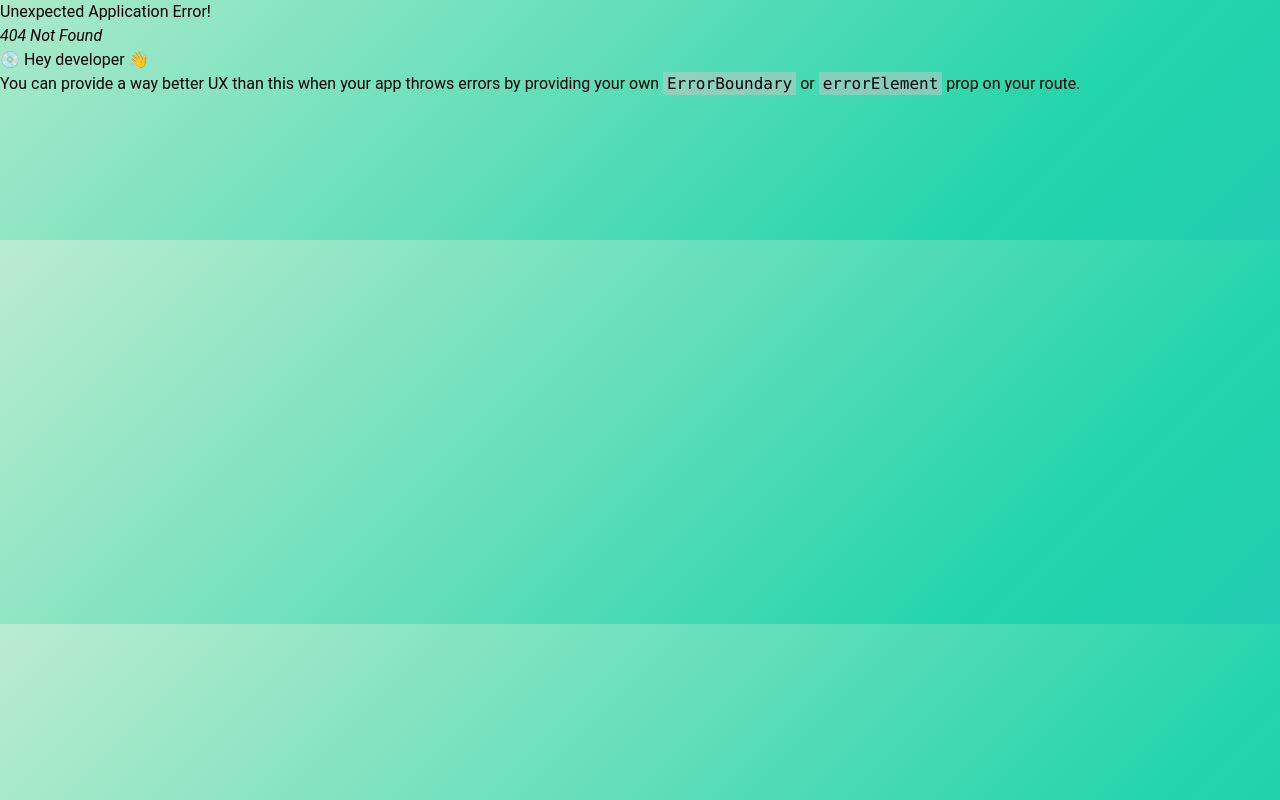
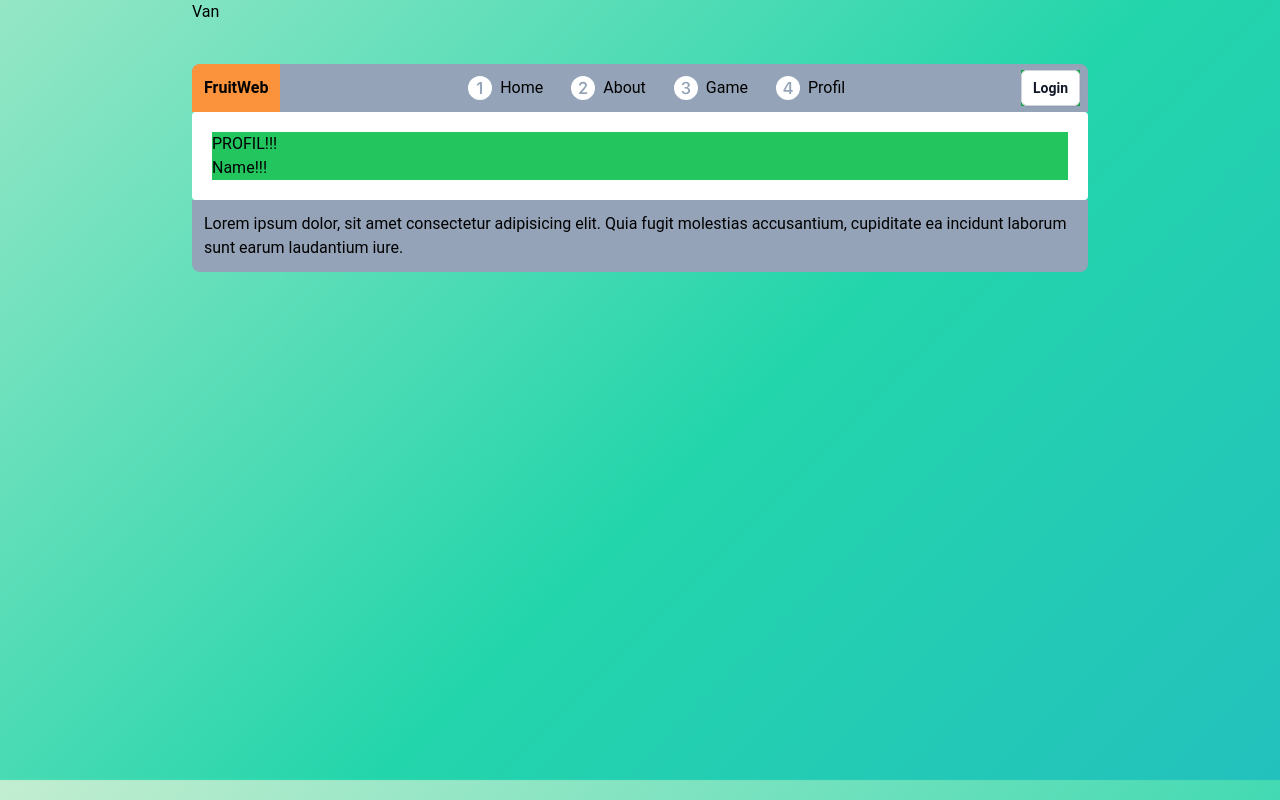
Before and after one commit to MikiDani/fruitweb, a React (Create React App) app: page /profil in a window 1280 px wide. Before the commit this address had no page. Built offline with nearby package versions, Linux system fonts and the light colour scheme.

Commit message:
webfruit_013

```diff
--- a/src/App.jsx
+++ b/src/App.jsx
@@ -1,37 +1,39 @@
-import {
-  createBrowserRouter,
-  Route,
-  createRoutesFromElements,
-  RouterProvider
-} from 'react-router-dom'
+import React, { useState } from "react";
+import { AppContext } from "./variables";
+import { BrowserRouter, Routes, Route } from "react-router-dom";
 
 // pages
 import Home from './pages/Home';
 import About from './pages/About';
 import Game from './pages/Game';
 import Login from './pages/Login';
-import Forgot from './pages/Forgot';
 import Registration from './pages/Registration';
+import Profil from './pages/Profil';
 
 // layouts
 import RootIndex from './layouts/RootIndex';
 
-const router = createBrowserRouter(
-  createRoutesFromElements(
-    <Route path="/" element={<RootIndex />}>
-      <Route index element={<Home />} />
-      <Route path="/about" element={<About />} />
-      <Route path="/game" element={<Game />} />
-      <Route path="/login" element={<Login />} />
-      <Route path="/forgot" element={<Forgot />} />
-      <Route path="/registration" element={<Registration />} />
-    </Route>
-  )
-)
+function App() {
 
-function App() {
+  const [login, setLogin] = useState(false);
+  const [reload, setReload] = useState(false);
+  const [test, setTest] = useState(false);
+
   return (
-    <RouterProvider router={router} />
+    <BrowserRouter>
+      <AppContext.Provider value={{ login, setLogin, reload, setReload, test, setTest }}>
+        <Routes>
+          <Route path="/" element={<RootIndex />}>
+            <Route index element={<Home />} />
+            <Route path="/about" element={<About />} />
+            <Route path="/game" element={<Game />} />
+            <Route path="/login" element={<Login />} />
+            <Route path="/profil" element={<Profil />} />
+            <Route path="/registration" element={<Registration />} />
+          </Route>
+        </Routes>
+      </AppContext.Provider>
+    </BrowserRouter>
   );
 }
 
--- a/src/index.js
+++ b/src/index.js
@@ -9,7 +9,7 @@ const root = ReactDOM.createRoot(document.getElementById('root'));
 
 root.render(
     <React.StrictMode>
-    <App/>
+      <App/>
     </React.StrictMode>
     );
 
--- a/src/layouts/Dropdown.jsx
+++ b/src/layouts/Dropdown.jsx
@@ -1,7 +1,8 @@
 import { Fragment, useState, useEffect } from 'react'
 import { Menu, Transition } from '@headlessui/react'
+import { NavLink } from 'react-router-dom';
 
-import { NavLink } from 'react-router-dom';
+import { useAppContext } from "../variables";
 
 function classNames(...classes) {
   return classes.filter(Boolean).join(' ')
@@ -9,23 +10,26 @@ function classNames(...classes) {
 
 export default function Dropdown() {
 
-  const [login, setLogin] = useState('')
-
+  const { login, setLogin } = useAppContext();
 
   useEffect (() => {
     setLogin('Van')
-  })
+    console.log('useEffect...')
+  }, [])
 
 
   const handleLogOut = () => {
-    localStorage.setItem('login', null)
+    console.log('LOGOUT')
+    setLogin(null)
+    //localStorage.setItem('login', null)
+    localStorage.clear()
   }
 
   return (
     <Menu as="div" className="relative inline-block text-right">
       <div>
         <Menu.Button className="inline-flex w-full justify-center gap-x-1.5 rounded-md bg-white px-3 py-2 text-sm font-semibold text-gray-900 shadow-sm ring-1 ring-inset ring-gray-300 hover:bg-gray-50">
-          User
+          Login
         </Menu.Button>
       </div>
 
@@ -40,7 +44,24 @@ export default function Dropdown() {
       >
         <Menu.Items className="absolute right-0 z-10 mt-2 w-56 origin-top-right rounded-md bg-white shadow-lg ring-1 ring-black ring-opacity-5 focus:outline-none">
           <div className="py-1">
-            <Menu.Item>
+            {login ? (
+              <Menu.Item>
+                {({ active }) => (
+                  <NavLink
+                  onClick={handleLogOut}
+                  to="/"
+                    className={classNames(
+                      active ? 'bg-gray-100 text-gray-900' : 'text-gray-700',
+                      'block px-4 py-2 text-sm'
+                    )}
+                  >
+                  Logout
+                  </NavLink>
+                )}
+              </Menu.Item>
+            ) : (
+              <>
+              <Menu.Item>
               {({ active }) => (
                 <NavLink
                   to="/registration"
@@ -50,7 +71,7 @@ export default function Dropdown() {
                     'block px-4 py-2 text-sm'
                   )}
                 >
-                  Registration
+                Registration
                 </NavLink>
               )}
             </Menu.Item>
@@ -63,26 +84,12 @@ export default function Dropdown() {
                     'block px-4 py-2 text-sm'
                   )}
                 >
-                  Login
+                Login
                 </NavLink>
               )}
             </Menu.Item>
-            {login &&
-              <Menu.Item>
-                {({ active }) => (
-                  <NavLink
-                  onClick={handleLogOut}
-                  to="/"
-                    className={classNames(
-                      active ? 'bg-gray-100 text-gray-900' : 'text-gray-700',
-                      'block px-4 py-2 text-sm'
-                    )}
-                  >
-                    Logout
-                  </NavLink>
-                )}
-              </Menu.Item>
-            }
+            </>
+            )}
           </div>
         </Menu.Items>
       </Transition>
--- a/src/layouts/MenuList.jsx
+++ b/src/layouts/MenuList.jsx
@@ -2,7 +2,11 @@ import { NavLink } from 'react-router-dom'
 import { IconContext } from 'react-icons'
 import { BsFill1CircleFill, BsFill2CircleFill, BsFill3CircleFill, BsFill4CircleFill } from 'react-icons/bs'
 
+import { useAppContext } from "../variables";
+
 export default function MenuList({display}) {
+
+  const { login, setLogin } = useAppContext();
 
   let design = 'hover:font-bold';
 
@@ -11,8 +15,14 @@ export default function MenuList({display}) {
       <div className={`${display} ${design}`}><BsFill1CircleFill className='inline-block' /><span className='ml-2 mr-2'><NavLink to='/'>Home</NavLink></span></div>
       <div className={`${display} ${design}`}><BsFill2CircleFill className='inline-block' /><span className='ml-2 mr-2'><NavLink to='/about'>About</NavLink></span></div>
       <div className={`${display} ${design}`}><BsFill3CircleFill className='inline-block' /><span className='ml-2 mr-2'><NavLink to='/game'>Game</NavLink></span></div>
-      <div className={`${display} ${design}`}><BsFill4CircleFill className='inline-block' /><span className='ml-2 mr-2'><NavLink to='/registration'>Registration</NavLink></span></div>
-      <div className={`${display} ${design}`}><BsFill4CircleFill className='inline-block' /><span className='ml-2 mr-2'><NavLink to='/login'>Login</NavLink></span></div>
+      {login ? (
+        <div className={`${display} ${design}`}><BsFill4CircleFill className='inline-block' /><span className='ml-2 mr-2'><NavLink to='/profil'>Profil</NavLink></span></div>
+        ) : (
+          <>
+          <div className={`${display} ${design}`}><BsFill4CircleFill className='inline-block' /><span className='ml-2 mr-2'><NavLink to='/login'>Login</NavLink></span></div>
+          <div className={`${display} ${design}`}><BsFill4CircleFill className='inline-block' /><span className='ml-2 mr-2'><NavLink to='/registration'>Registration</NavLink></span></div>
+          </>
+      )}
     </IconContext.Provider>
   )
 }
--- a/src/layouts/RootIndex.jsx
+++ b/src/layouts/RootIndex.jsx
@@ -1,12 +1,28 @@
-import React from 'react'
-import { useState } from 'react'
+import React, { useState, useEffect } from 'react'
 import { Outlet } from 'react-router-dom'
+import { useAppContext } from '../variables'
+
 import Dropdown from './Dropdown'
 import MenuList from './MenuList'
 
 export default function RootIndex() {
 
+  const { login, setLogin, reload, setReload, test, setTest } = useAppContext()
   const [menuOpen, setMenuOpen] = useState('hidden')
+
+  useEffect(() => {
+    console.log('useEffect... ROOT INDEX');
+    console.log('testnél....'+ test);
+
+    let loginVariable = (localStorage.getItem('login')) ? localStorage.getItem('login') : '';
+    if (loginVariable) {
+      console.log('loginVariable:'+ loginVariable)
+      setLogin(localStorage.getItem('login'))
+    }
+
+    setReload(false)
+
+  }, [reload, test]);
 
   const hamburgerClick = () => {
     let value = (menuOpen === 'hidden') ? 'show' : 'hidden';
@@ -15,6 +31,7 @@ export default function RootIndex() {
 
   return (
     <div className='container max-w-4xl mx-auto px-0'>
+      {login}
       <header className='mt-10'>
         <nav className='flex items-center justify-between bg-slate-400 text-center rounded-t-lg'>
           <div className='bg-orange-400 rounded-tl-lg'>
--- a/src/pages/Login.jsx
+++ b/src/pages/Login.jsx
@@ -1,14 +1,18 @@
 import React, { useEffect, useState, useRef } from "react"
-import { NavLink } from "react-router-dom"
+import { NavLink, useNavigate } from "react-router-dom"
 import { BiDoorOpen } from "react-icons/bi"
+
+import { useAppContext } from "../variables";
 
 export default function Login() {
 
   //const url = "http://localhost:8080";
   //console.log(process.env.REACT_APP_URL)
 
-  const [login, setLogin] = useState(null)
-  const [reload, setReload] = useState(false)
+  const navigate = useNavigate();
+
+  const { login, setLogin, reload, setReload, setTest } = useAppContext();
+
   const [form, setForm] = useState({})
   const [users, setUsers] = useState([{}])
   const [msg, setMsg] = useState({ msg:'', style: 'text-green-600'})
@@ -33,6 +37,7 @@ export default function Login() {
     sessionStorage.setItem('regForm', JSON.stringify(insert))
   }
 
+  // DELETE USER
   const handleDelete = async (e, delId) => {
     const response = await fetch(process.env.REACT_APP_URL+'/users/'+delId, {
       method: 'DELETE'
@@ -45,11 +50,21 @@ export default function Login() {
         if (resData.deletedCount === 0) {
           setMsg('Nothing delete.');
         } else {
-          setMsg('User deleted!');
           setReload(true);
         }
       }
     })
+  }
+
+  const handleReload = async () => {
+    setMsg('LOGIN handlereload');
+    console.log('RELOAD BUTTONNÁL');
+
+    const d = new Date();
+    let time = d.getTime();
+
+    setTest(time)
+    //setReload(true);
   }
 
   const handleSubmit = async (e) => {
@@ -88,6 +103,8 @@ export default function Login() {
 
           localStorage.setItem('login', JSON.stringify(resData.success))
           setLogin(resData.success)
+          setReload(true)
+          navigate("/")
         }
       })
 
@@ -106,16 +123,13 @@ export default function Login() {
   }
 
   useEffect(() => {
-    console.log('useEffect...');
+    console.log('useEffect... login');
 
-    let loginVariable = (localStorage.getItem('login')) ? localStorage.getItem('login') : '';
-    if (loginVariable) {
-      console.log(loginVariable)
-      setLogin(localStorage.getItem('login'))
-    }
+    if (login) { navigate("/") }
 
+    getUsers();
     setReload(false)
-    getUsers();
+
   }, [reload]);
 
   return (
@@ -190,6 +204,9 @@ export default function Login() {
                     ))}
                 </tbody>
             </table>
+            <div className="p-3">
+              <button className="p-3 bg-purple-400" onClick={handleReload}>Reload button</button>
+            </div>
         </div>
     </>
   )
--- /dev/null
+++ b/src/pages/Profil.jsx
@@ -0,0 +1,10 @@
+function Profil() {
+  return (
+    <div className="bg-green-500">
+      <h3>PROFIL!!!</h3>
+      <p>Name!!!</p>
+    </div>
+  );
+}
+
+export default Profil;
--- a/src/pages/Registration.jsx
+++ b/src/pages/Registration.jsx
@@ -1,9 +1,14 @@
 import React, { useEffect, useState, useRef } from 'react'
-import { NavLink } from 'react-router-dom'
+import { NavLink, useNavigate } from 'react-router-dom'
 import { MdOutlineAppRegistration, MdDeleteForever } from 'react-icons/md'
 import { checkLength, emailCheck } from '../functions'
 
+import { useAppContext } from '../variables'
+
 export default function Registration() {
+
+  const { login } = useAppContext()
+  const navigate = useNavigate()
 
   const [form, setForm] = useState({})
   const [msg, setMsg] = useState({ msg:'', style: 'text-green-600'})
@@ -114,6 +119,8 @@ export default function Registration() {
   useEffect(() => {
     console.log('useEffect...');
 
+    if (login) { navigate("/") }
+
     let sessionForm = JSON.parse(sessionStorage.getItem('regForm'));
 
     if (sessionForm === null) {
--- /dev/null
+++ b/src/variables.js
@@ -0,0 +1,4 @@
+import { useContext, createContext } from "react"
+
+export const AppContext = createContext(null)
+export function useAppContext() { return useContext(AppContext) }
```
